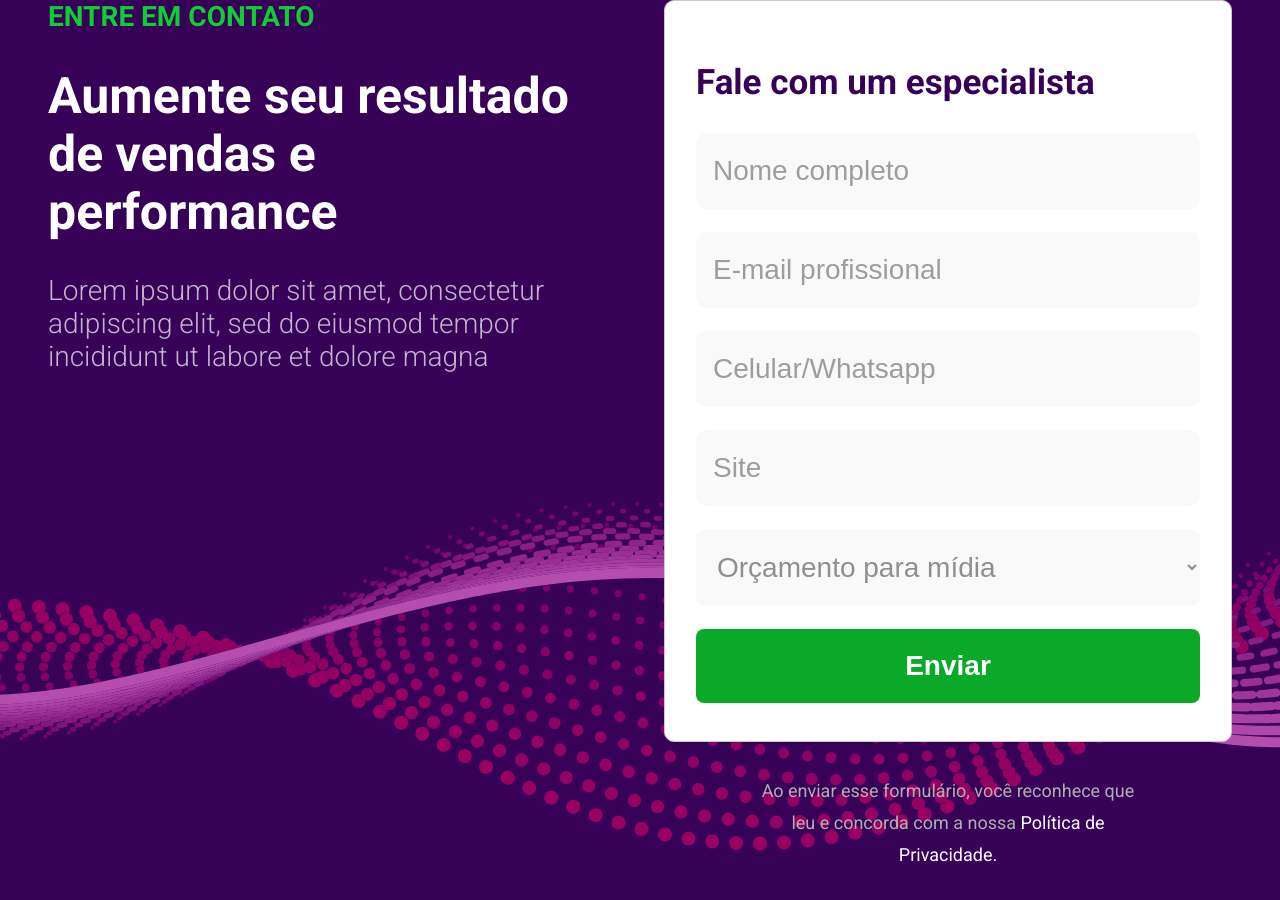
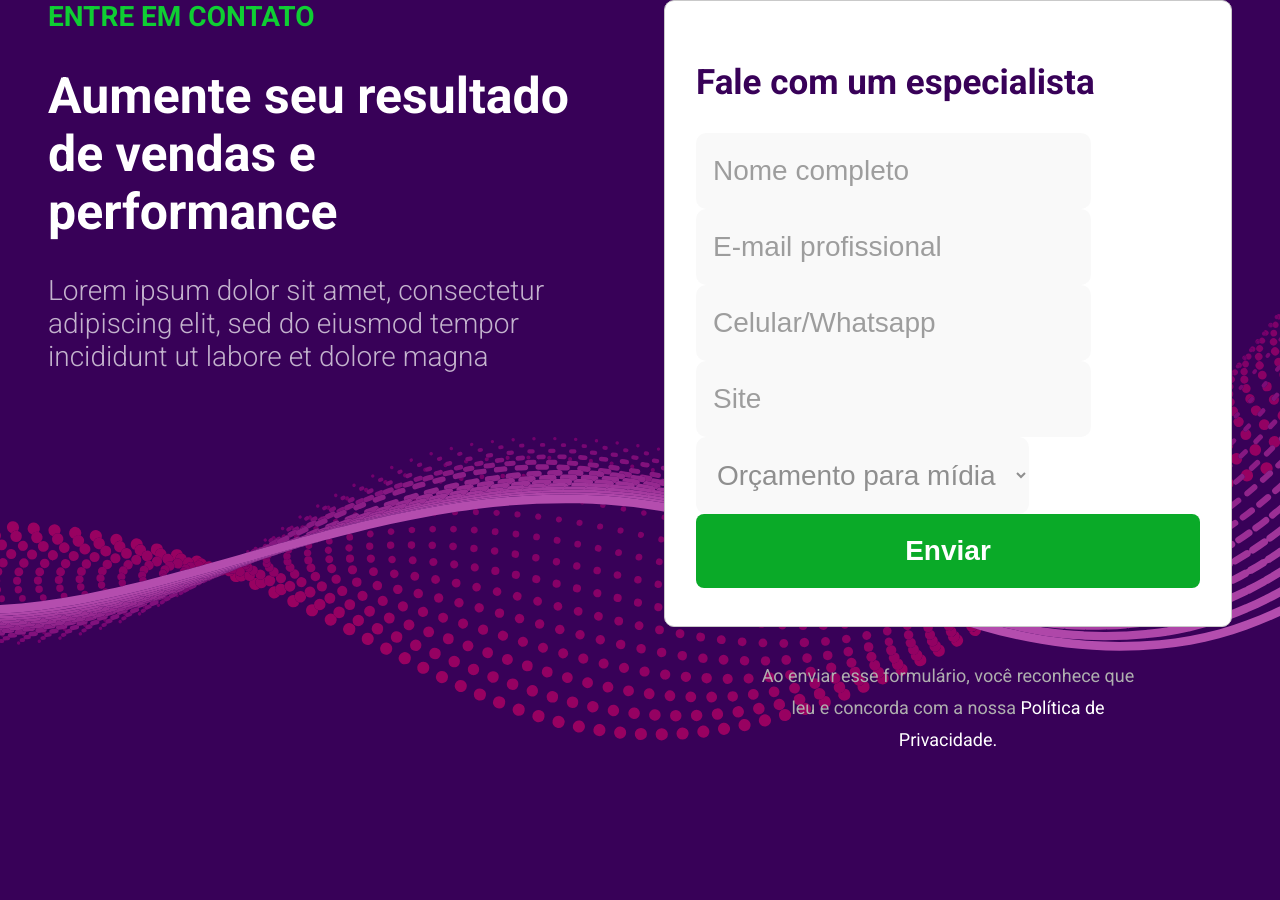
Before and after one commit to FelipeAlencarlp/landingpage-nextjs, a Next.js app: page /components/contato in a window 1280 px wide. Shown: the top 900 px of the page. Built offline with nearby package versions, Linux system fonts and the light colour scheme.

Commit message:
envio de email

```diff
--- a/package.json
+++ b/package.json
@@ -9,6 +9,8 @@
     "lint": "next lint"
   },
   "dependencies": {
+    "axios": "^1.6.7",
+    "emailjs": "^4.0.3",
     "next": "14.1.0",
     "react": "^18",
     "react-dom": "^18",
--- /dev/null
+++ b/src/pages/api/sendEmail.js
@@ -0,0 +1,28 @@
+import { SMTPClient } from 'emailjs';
+
+export default async function handler(req, res) {
+
+  const { messageBody } = req.body;
+
+  // dados do e-mail para serem enviados
+  const client = new SMTPClient({
+    user: process.env.EMAIL,
+    password: process.env.PASSWORD,
+    host: 'smtp.gmail.com',
+    ssl: true,
+  });
+
+  try {
+    const message = await client.sendAsync({
+      text: messageBody,
+      from: 'felipestudent2024@gmail.com',
+      to: 'felipestudent2024@gmail.com',
+      subject: 'Lead - Landingpage',
+    });
+    console.log(message);
+  } catch (err) {
+    console.error(err);
+  }
+
+  res.status(200).json({ message: "send mail" });
+}
--- a/src/pages/components/button/index.jsx
+++ b/src/pages/components/button/index.jsx
@@ -8,7 +8,7 @@ kind: "primary" | "secundary"
 
 */
 
-const Button = ({ title, kind }) => {
+const Button = ({ title, kind, onClick }) => {
     const genarationClassByKind = () => {
         if (kind === "secundary") return Styles.secundary;
         if (kind === "full") return Styles.full;
@@ -17,7 +17,12 @@ const Button = ({ title, kind }) => {
     }
 
     return (
-        <button className={`${Styles.button} ${genarationClassByKind()}`}>{title}</button>
+        <button
+            className={`${Styles.button} ${genarationClassByKind()}`}
+            onClick={() => onClick()}
+        >
+            {title}
+        </button>
     );
 }
 
--- a/src/pages/components/contato/index.jsx
+++ b/src/pages/components/contato/index.jsx
@@ -3,8 +3,23 @@ import Button from '../button';
 import Input from '../input';
 import Select from '../select';
 import Styles from './contato.module.scss';
+import axios from 'axios';
+import { useState } from 'react';
 
 const Contato = () => {
+    const [nome, setNome] = useState(null);
+    const [email, setemail] = useState(null);
+    const [telefone, setTelefone] = useState(null);
+    const [site, setSite] = useState(null);
+    const [midia, setMidia] = useState(null);
+
+    const SendMail = () => {
+        axios
+            .post("/api/sendEmail", { messageBody: `Nome ${nome}, Email: ${email}, Telefone: ${telefone}, Site ${site}, Mídia: ${midia}` })
+            .then(() => console.log("Uhull"))
+            .catch(() => console.log("Ops.."));
+    }
+
     return (
         <div className={Styles.container}>
             <div className={Styles.texts}>
@@ -17,24 +32,43 @@ const Contato = () => {
             <div className={Styles.form}>
                 <h1>Fale com um especialista</h1>
 
-                <form>
-                    <Input type="text" placeholder="Nome completo" required />
-                    <Input type="email" placeholder="E-mail profissional" required />
+                {/* <form> */}
+                <Input
+                    type="text"
+                    placeholder="Nome completo"
+                    onBlur={(e) => setNome(e.target.value)}
+                    required
+                />
+                <Input
+                    type="email"
+                    placeholder="E-mail profissional"
+                    onBlur={(e) => setEmail(e.target.value)}
+                    required />
                 <Input
                     type="number"
                     placeholder="Celular/Whatsapp"
                     pattern="^[+]*[(]{0,1}[0-9]{1,4}[)]{0,1}[-\s\./0-9]*$"
+                    onBlur={(e) => setTelefone(e.target.value)}
                     required
                 />
-                    <Input type="text" placeholder="Site" required />
-                    <Select type="text" placeholder="Orçamento para mídia" options={[
+                <Input
+                    type="text"
+                    placeholder="Site"
+                    onBlur={(e) => setSite(e.target.value)}
+                    required />
+                <Select
+                    type="text"
+                    placeholder="Orçamento para mídia"
+                    onChange={(EM) => setMidia(e.target.value)}
+                    options={[
                         { label: "Instagram", value: "instagram" },
                         { label: "Facebook", value: "facebook" }
-                    ]} required
+                    ]}
+                    required
                 />
 
-                    <Button title="Enviar" kind="full" />
-                </form>
+                <Button title="Enviar" kind="full" onClick={() => SendMail()} />
+                {/* </form> */}
             </div>
             <div className={Styles.footer}>
                 <p>
--- a/src/pages/components/features/features.module.scss
+++ b/src/pages/components/features/features.module.scss
@@ -14,7 +14,6 @@
     h1 {
         @include SizeLarge;
         font-weight: bold;
-        margin-bottom: 4rem;
     }
 
     p {
@@ -78,10 +77,10 @@
 
     h1 {
         @include SizeMedium;
-        padding: 18px 0px;
         font-weight: bold;
         width: auto;
         color: $purple2Color;
+        text-align: left
     }
 
     p {
@@ -92,6 +91,8 @@
     }
 
     @include Phone {
+        width: 100%;
+        height: 100%;
         padding: 20px;
     }
 }
--- a/src/pages/components/input/index.jsx
+++ b/src/pages/components/input/index.jsx
@@ -1,6 +1,6 @@
 import Styles from './Input.module.scss';
 
-const Input = ({ type, placeholder, pattern, required }) => {
+const Input = ({ type, placeholder, pattern, required, onBlur }) => {
     return (
         <input
             type={type}
@@ -8,6 +8,7 @@ const Input = ({ type, placeholder, pattern, required }) => {
             pattern={pattern}
             required={required}
             className={Styles.input}
+            onBlur={onBlur} // evento do input
         />
     );
 }
--- a/src/pages/components/select/index.jsx
+++ b/src/pages/components/select/index.jsx
@@ -1,8 +1,11 @@
 import Styles from './select.module.scss';
 
-const Select = ({ placeholder, required, options }) => {
+const Select = ({ placeholder, required, options, onChange }) => {
     return (
-        <select className={Styles.select} required={required}>
+        <select
+            className={Styles.select}
+            onChange={onChange}
+            required={required}>
             <option value="" >{placeholder}</option>
             {
                 options?.map((option, index) => (
```
Also changed, not shown: src/pages/components/features/index.jsx (+20 -12 lines), 1 other file (tests, documents, lock files or other folders). Lines whose indentation alone changed are shown as unchanged.
